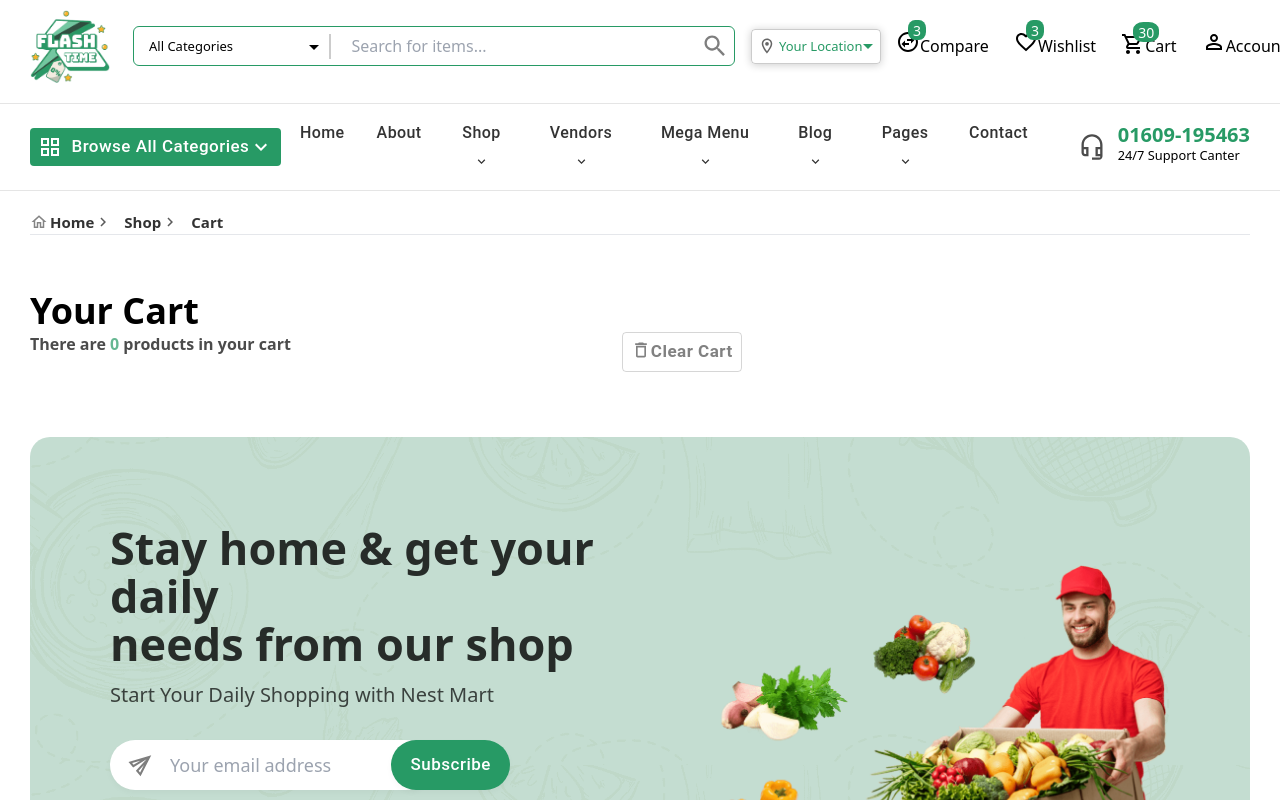
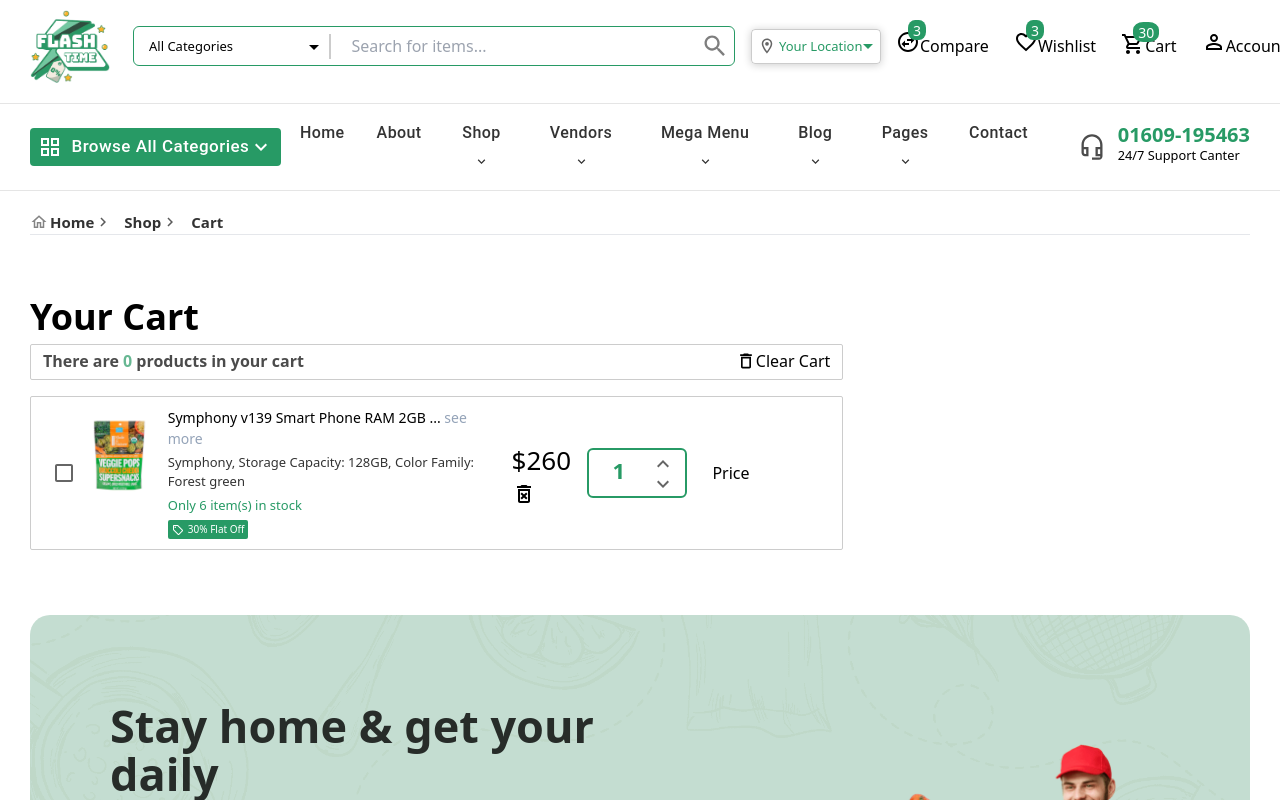
Before and after one commit to MohonSaha/Flash-Time-Client, a React (Vite) app: page /cart in a window 1280 px wide. Shown: the top 800 px of the page. Built offline with nearby package versions, Linux system fonts and the light colour scheme.

Commit message:
implement cart page table row

```diff
--- /dev/null
+++ b/src/components/ui/ProductCartBox/ProductCartBox.css
@@ -0,0 +1,50 @@
+.productCartWrapper {
+  border: 1px solid #ccc;
+  padding: 10px 12px;
+  border-radius: 2px;
+  margin-top: 16px;
+}
+
+.productDetails img {
+  width: 25%;
+  height: 25%;
+  margin-left: -10%;
+}
+
+.productDetails h5 {
+  font-size: 14px;
+  font-weight: 500;
+  color: #000;
+}
+
+.productDetails .productInfo .clasification {
+  font-size: 13px;
+  color: #000;
+  opacity: 0.8;
+  margin: 4px 0px;
+}
+
+.productInfo .available {
+  font-size: 13px;
+  color: var(--primary-color);
+}
+
+.productInfo .offerBox {
+  font-size: 10px;
+  background-color: var(--primary-color);
+  padding: 2px 4px;
+  color: #fff;
+  font-weight: 500;
+  display: inline-block;
+  border-radius: 2px;
+}
+
+.productInfo .offerBox svg {
+  font-size: 12px;
+  margin-right: 4px;
+  margin-bottom: 1px;
+}
+
+.priceWrapper h2 {
+  font-size: 26px;
+}
--- /dev/null
+++ b/src/components/ui/ProductCartBox/ProductCartBox.jsx
@@ -0,0 +1,80 @@
+import { Button, Checkbox } from "@mui/material";
+import "./ProductCartBox.css";
+import Counter from "../../shared/Counter/Counter";
+import image from "../../../assets/images/p1.jpg";
+import DeleteForeverOutlinedIcon from "@mui/icons-material/DeleteForeverOutlined";
+import LocalOfferOutlinedIcon from "@mui/icons-material/LocalOfferOutlined";
+import { useState } from "react";
+import KeyboardArrowDownOutlinedIcon from "@mui/icons-material/KeyboardArrowDownOutlined";
+import KeyboardArrowUpOutlinedIcon from "@mui/icons-material/KeyboardArrowUpOutlined";
+
+const label = { inputProps: { "aria-label": "Checkbox demo" } };
+
+const ProductCartBox = () => {
+  const productName =
+    "Symphony v139 Smart Phone RAM 2GB / ROM 32GB - Dual Nano SIM Mobile Phone";
+  const [expanded, setExpanded] = useState(false);
+
+  const toggleExpand = () => {
+    setExpanded(!expanded);
+  };
+
+  return (
+    <div className="productCartWrapper">
+      <div className="grid grid-cols-12 gap-4">
+        <div className="checkBox col-span-1 flex items-center">
+          <Checkbox {...label} />
+        </div>
+        <div className="productDetails col-span-6 flex items-center">
+          <div className="flex">
+            <img src={image} alt="" />
+            <div className="productInfo">
+              <h5>
+                <p className="inline">
+                  {expanded ? productName : `${productName.slice(0, 34)}... `}
+                  <span
+                    onClick={toggleExpand}
+                    className="toggleExpandButton cursor-pointer text-slate-400"
+                  >
+                    {expanded ? (
+                      <>
+                        <span>
+                          see less <KeyboardArrowUpOutlinedIcon />
+                        </span>
+                      </>
+                    ) : (
+                      "see more"
+                    )}
+                  </span>
+                </p>
+              </h5>
+              <p className="clasification">
+                Symphony, <span>Storage Capacity: 128GB</span>,
+                <span> Color Family: Forest green</span>
+              </p>
+              <p className="available">Only 6 item(s) in stock</p>
+              <div className="offerBox">
+                <LocalOfferOutlinedIcon />
+                <span>30% Flat Off</span>
+              </div>
+            </div>
+          </div>
+        </div>
+        <div className="col-span-1 flex items-center priceWrapper">
+          <div>
+            <h2>$260</h2>
+            <div>
+              <DeleteForeverOutlinedIcon />
+            </div>
+          </div>
+        </div>
+        <div className="col-span-2 flex items-center justify-center">
+          <Counter />
+        </div>
+        <div className="col-span-1 flex items-center">Price</div>
+      </div>
+    </div>
+  );
+};
+
+export default ProductCartBox;
--- a/src/main.jsx
+++ b/src/main.jsx
@@ -3,6 +3,7 @@ import ReactDOM from "react-dom/client";
 import "./index.css";
 import { RouterProvider } from "react-router-dom";
 import { router } from "./routes/Route.jsx";
+// import "bootstrap/dist/css/bootstrap.min.css";
 
 ReactDOM.createRoot(document.getElementById("root")).render(
   <React.StrictMode>
--- a/src/pages/Cart/Cart.css
+++ b/src/pages/Cart/Cart.css
@@ -6,7 +6,7 @@
 
 .cartSection h1 {
   margin-bottom: 0 !important;
-  line-height: 2.6rem;
+  /* line-height: 2.8rem; */
 }
 
 .cartSection .cartNumber {
@@ -16,15 +16,13 @@
   margin-top: 0px !important;
 }
 
-.cartSection .clearCart button {
-  font-weight: 600 !important;
-  color: #000;
-  opacity: 0.7;
-  margin-top: 0px !important;
-  cursor: pointer;
-}
-
 .cartSection .clearCart svg {
   font-size: 20px;
   margin-bottom: 4px;
 }
+
+.cartHeader {
+  border: 1px solid #ccc;
+  padding: 4px 12px;
+  border-radius: 2px;
+}
--- a/src/pages/Cart/Cart.jsx
+++ b/src/pages/Cart/Cart.jsx
@@ -3,6 +3,7 @@ import "./Cart.css";
 import HomeOutlinedIcon from "@mui/icons-material/HomeOutlined";
 import DeleteOutlinedIcon from "@mui/icons-material/DeleteOutlined";
 import { Button } from "@mui/material";
+import ProductCartBox from "../../components/ui/ProductCartBox/ProductCartBox";
 
 const Cart = () => {
   const breadcrumbsMenu = [
@@ -33,25 +34,32 @@ const Cart = () => {
       <section className="cartSection">
         <div className="container-fluid">
           <div className="grid grid-cols-12">
-            <div className="col-span-7">
+            <div className="col-span-8">
               <div>
                 <h1 className="hd">Your Cart</h1>
-                <div className="flex">
+                <div className="flex cartHeader">
                   <p className="cartNumber">
                     There are <span className="text-flash">0</span> products in
                     your cart
                   </p>
                   <div className="clearCart ml-auto">
-                    <Button className="btn-outline-gray">
-                      <DeleteOutlinedIcon />
-                      Clear Cart
-                    </Button>
+                    <DeleteOutlinedIcon />
+                    Clear Cart
+                  </div>
+                </div>
+              </div>
+
+              <div className="cartWrapper">
+                <div>
+                  <div className="companyWrapper"></div>
+                  <div className="">
+                    <ProductCartBox />
                   </div>
                 </div>
               </div>
             </div>
 
-            <div className="col-span-5"></div>
+            <div className="col-span-4"></div>
           </div>
         </div>
       </section>
```
